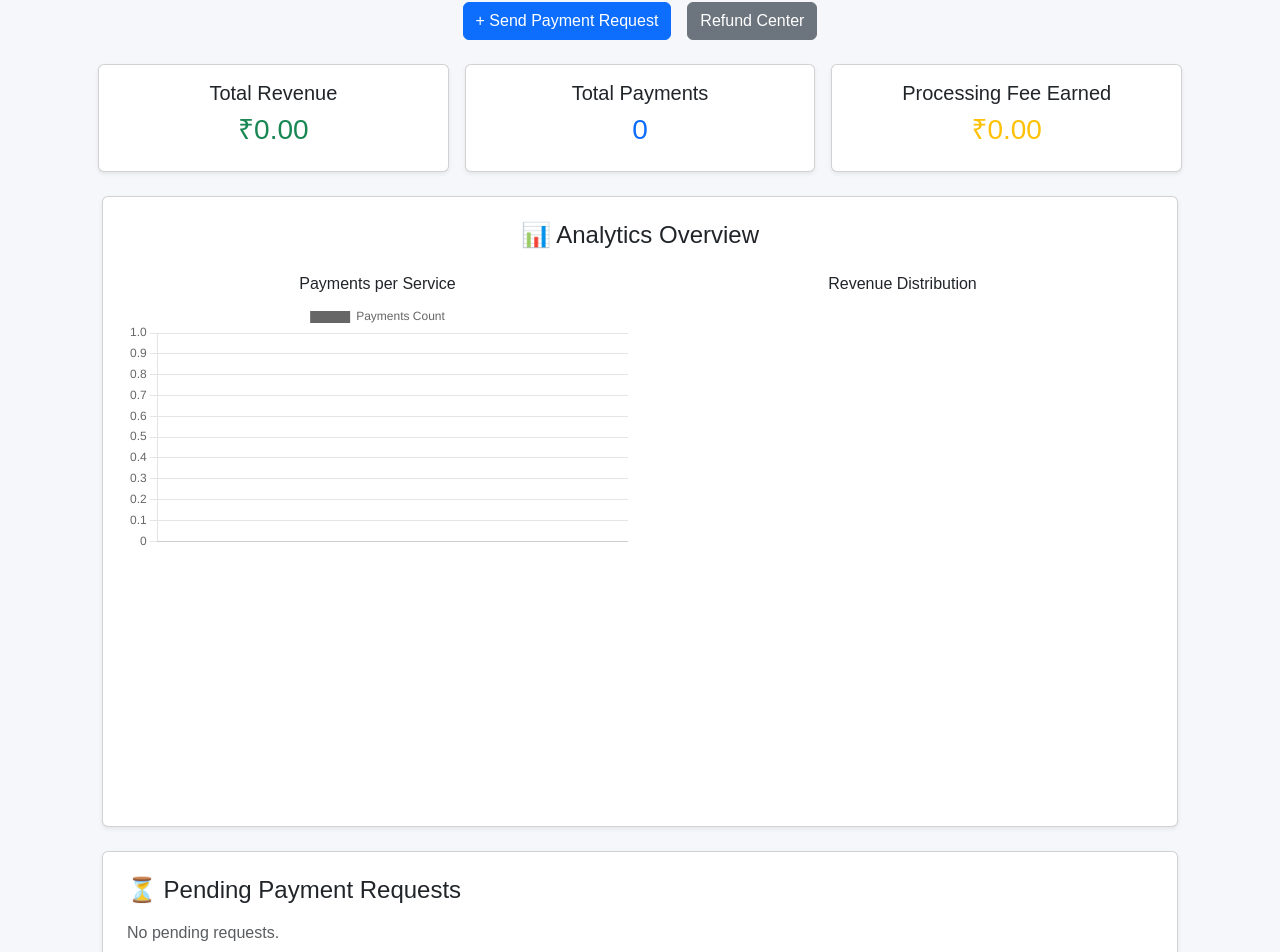
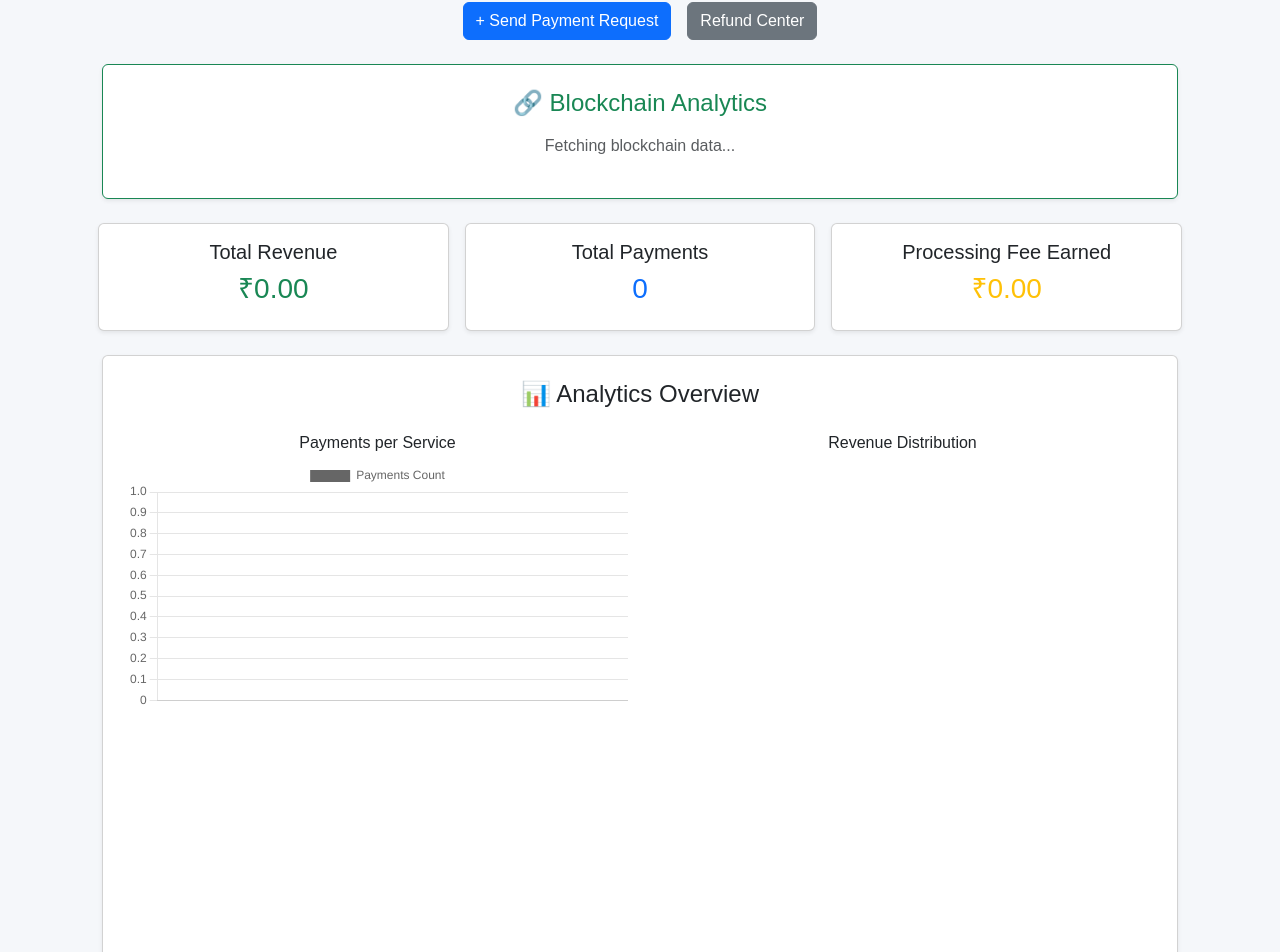
Before and after one commit to Shravya2820/medichain-ui, a React (Create React App) app: page /admin in a window 1280 px wide. Shown: the part 108-1060 px from the top of the page. Built offline with nearby package versions, Linux system fonts and the light colour scheme.

Commit message:
Frontend done

```diff
--- /dev/null
+++ b/src/config.js
@@ -0,0 +1,2 @@
+const API_BASE_URL = "http://127.0.0.1:5000";
+export default API_BASE_URL;
--- a/src/pages/AdminDashboard.js
+++ b/src/pages/AdminDashboard.js
@@ -16,6 +16,7 @@ ChartJS.register(CategoryScale, LinearScale, BarElement, ArcElement, Tooltip, Le
 export default function AdminDashboard() {
   const [pendingRequests, setPendingRequests] = useState([]);
   const [paidPayments, setPaidPayments] = useState([]);
+  const [chainInfo, setChainInfo] = useState(null);
   const navigate = useNavigate();
 
   useEffect(() => {
@@ -26,17 +27,24 @@ export default function AdminDashboard() {
     setPaidPayments(paid);
   }, []);
 
-  // KPI Stats
+  // 🔹 Fetch blockchain info from backend
+  useEffect(() => {
+    fetch("http://127.0.0.1:5000/")
+      .then((res) => res.json())
+      .then((data) => setChainInfo(data))
+      .catch((err) => console.error("Blockchain info fetch error:", err));
+  }, []);
+
+  // KPI calculations
   const totalRevenue = paidPayments.reduce((sum, p) => sum + p.totalAmount, 0);
   const totalFee = paidPayments.reduce((sum, p) => sum + p.feeAmount, 0);
   const totalPayments = paidPayments.length;
 
-  // Bar Chart (Payments Count)
+  // Charts
   const serviceCounts = paidPayments.reduce((acc, p) => {
     acc[p.service] = (acc[p.service] || 0) + 1;
     return acc;
   }, {});
-
   const barColors = ["#4f46e5", "#0ea5e9", "#22c55e", "#f59e0b", "#ef4444", "#a855f7"];
 
   const barData = {
@@ -52,18 +60,16 @@ export default function AdminDashboard() {
     ],
   };
 
-  // Pie Chart (Revenue Share)
   const serviceRevenue = paidPayments.reduce((acc, p) => {
     acc[p.service] = (acc[p.service] || 0) + p.totalAmount;
     return acc;
   }, {});
-
   const pieData = {
     labels: Object.keys(serviceRevenue),
     datasets: [
       {
         data: Object.values(serviceRevenue),
-        backgroundColor: ["#4f46e5", "#0ea5e9", "#22c55e", "#f59e0b", "#ef4444", "#a855f7"],
+        backgroundColor: barColors,
       },
     ],
   };
@@ -72,18 +78,32 @@ export default function AdminDashboard() {
     <div className="container mt-5" style={{ maxWidth: 1100 }}>
       <h2 className="fw-bold text-center mb-4">Admin Dashboard</h2>
 
-      {/* ACTION BUTTONS */}
+      {/* Buttons */}
       <div className="d-flex justify-content-center gap-3 mb-4">
         <button className="btn btn-primary" onClick={() => navigate("/admin-request")}>
           + Send Payment Request
         </button>
-
         <button className="btn btn-secondary" onClick={() => navigate("/refund")}>
           Refund Center
         </button>
       </div>
 
-      {/* KPI Cards */}
+      {/* Blockchain Analytics */}
+      <div className="card shadow-sm p-4 mb-4 border-success">
+        <h4 className="text-center text-success mb-3">🔗 Blockchain Analytics</h4>
+        {chainInfo ? (
+          <div className="text-center">
+            <p><strong>Status:</strong> {chainInfo.blockchain_status}</p>
+            <p><strong>Latest Block:</strong> {chainInfo.latest_block}</p>
+            <p><strong>Contract Address:</strong> {chainInfo.contract_address}</p>
+            <p className="text-muted small">Last Updated: {new Date(chainInfo.server_time_utc).toLocaleString()}</p>
+          </div>
+        ) : (
+          <p className="text-center text-muted">Fetching blockchain data...</p>
+        )}
+      </div>
+
+      {/* KPIs */}
       <div className="row text-center mb-4">
         <div className="col card shadow-sm p-3 mx-2">
           <h5>Total Revenue</h5>
@@ -99,7 +119,7 @@ export default function AdminDashboard() {
         </div>
       </div>
 
-      {/* Analytics Charts */}
+      {/* Charts */}
       <div className="card shadow-sm p-4 mb-4">
         <h4 className="text-center mb-4">📊 Analytics Overview</h4>
         <div className="row">
@@ -107,28 +127,11 @@ export default function AdminDashboard() {
             <h6 className="text-center">Payments per Service</h6>
             <Bar data={barData} />
           </div>
-
           <div className="col-md-6">
             <h6 className="text-center">Revenue Distribution</h6>
             <Pie data={pieData} />
           </div>
         </div>
-      </div>
-
-      {/* Pending Requests */}
-      <div className="card p-4 shadow-sm mb-4">
-        <h4 className="mb-3">⏳ Pending Payment Requests</h4>
-        {pendingRequests.length === 0 ? (
-          <p className="text-muted">No pending requests.</p>
-        ) : (
-          pendingRequests.map((r) => (
-            <div key={r.id} className="d-flex justify-content-between p-2 border rounded mb-2">
-              <div>
-                <strong>{r.patient}</strong> — {r.service} (₹{r.amount})
-              </div>
-            </div>
-          ))
-        )}
       </div>
 
       {/* Completed Payments */}
```
